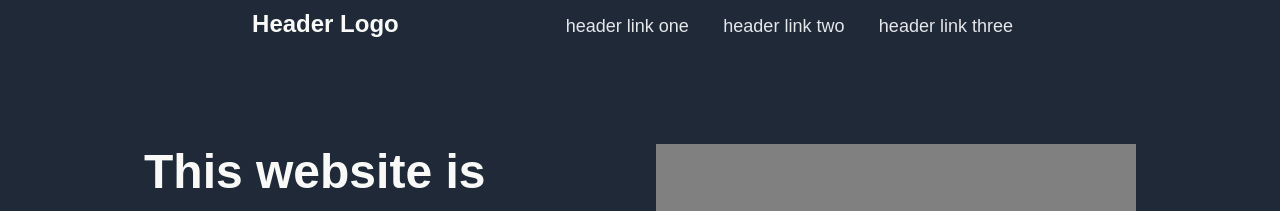
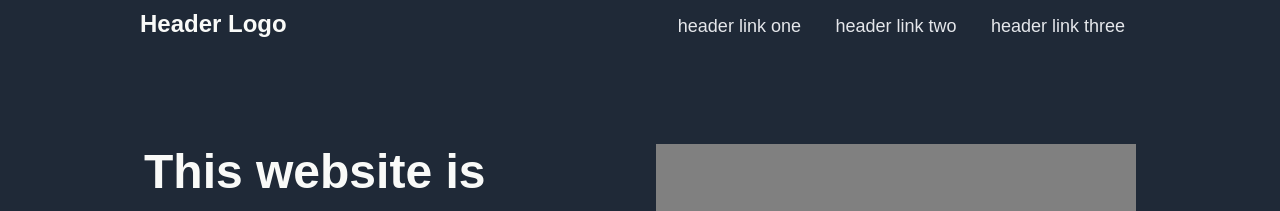
Before and after one commit to leog10/lander-odin-project, a plain HTML site: page index.html in a window 1280 px wide. Shown: the top 211 px of the page. Drawn offline with Linux system fonts and the light colour scheme.

Commit message:
Add sticky to header/nav

```diff
--- a/index.html
+++ b/index.html
@@ -9,6 +9,7 @@
   </head>
   <body>
     <header>
+      <nav class="header">
         <a class="logo" href="https://github.com/leog10">Header Logo</a>
         <div class="links">
           <a class="header-link" href="https://github.com/leog10"
@@ -21,6 +22,7 @@
             >header link three</a
           >
         </div>
+      </nav>
     </header>
     <div class="top">
       <div class="top-left">
--- a/styles/style.css
+++ b/styles/style.css
@@ -17,6 +17,7 @@ header,
 }
 
 .logo {
+  white-space: nowrap;
   font-size: 24px;
   color: #f9faf8;
   font-weight: bold;
@@ -28,7 +29,12 @@ header,
   color: #e5e7eb;
 }
 
+.links {
+  min-width: 200px;
+}
+
 .header-link {
+  display: inline-block;
   margin: 0 15px;
 }
 
@@ -80,10 +86,17 @@ header,
 }
 
 header {
+  position: sticky;
+  top: 0;
+  padding: 10px 10px;
+}
+
+.header {
   display: flex;
-  justify-content: space-evenly;
+  justify-content: space-between;
   align-items: baseline;
-  padding: 10px 100px 10px 100px;
+  max-width: 1000px;
+  margin: auto;
 }
 
 .title {
```
Lines whose indentation alone changed are shown as unchanged.
